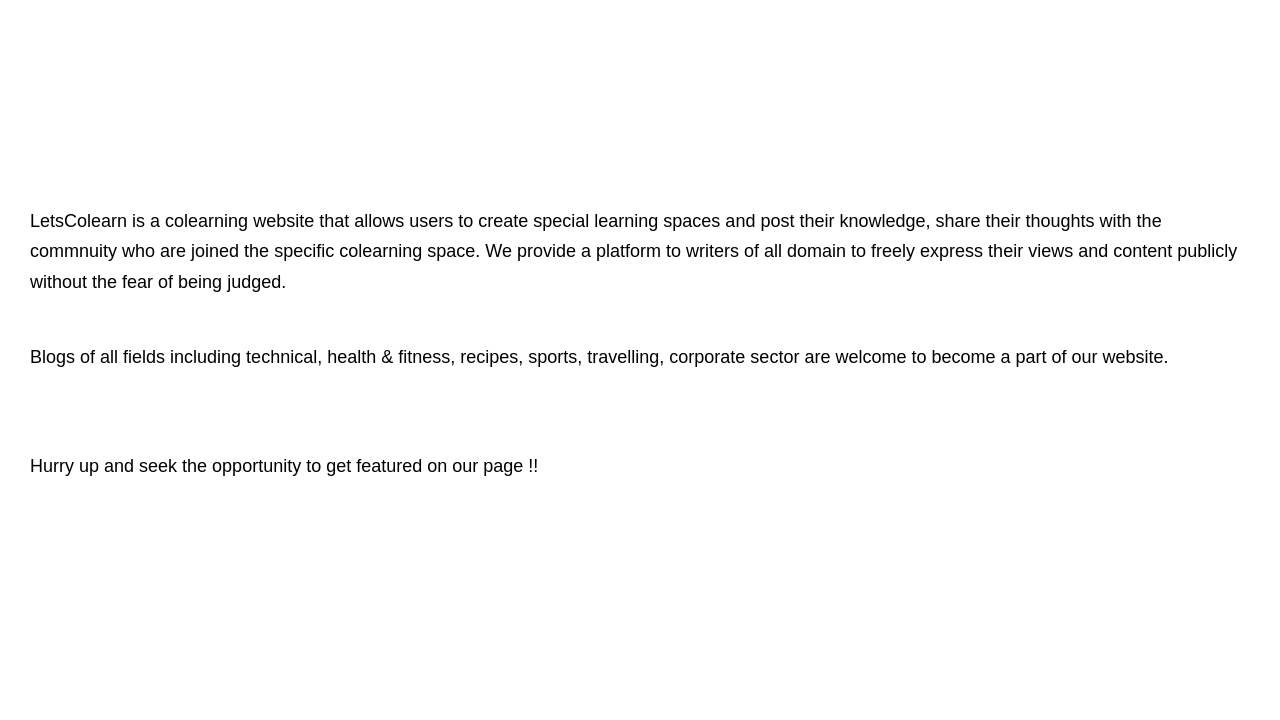
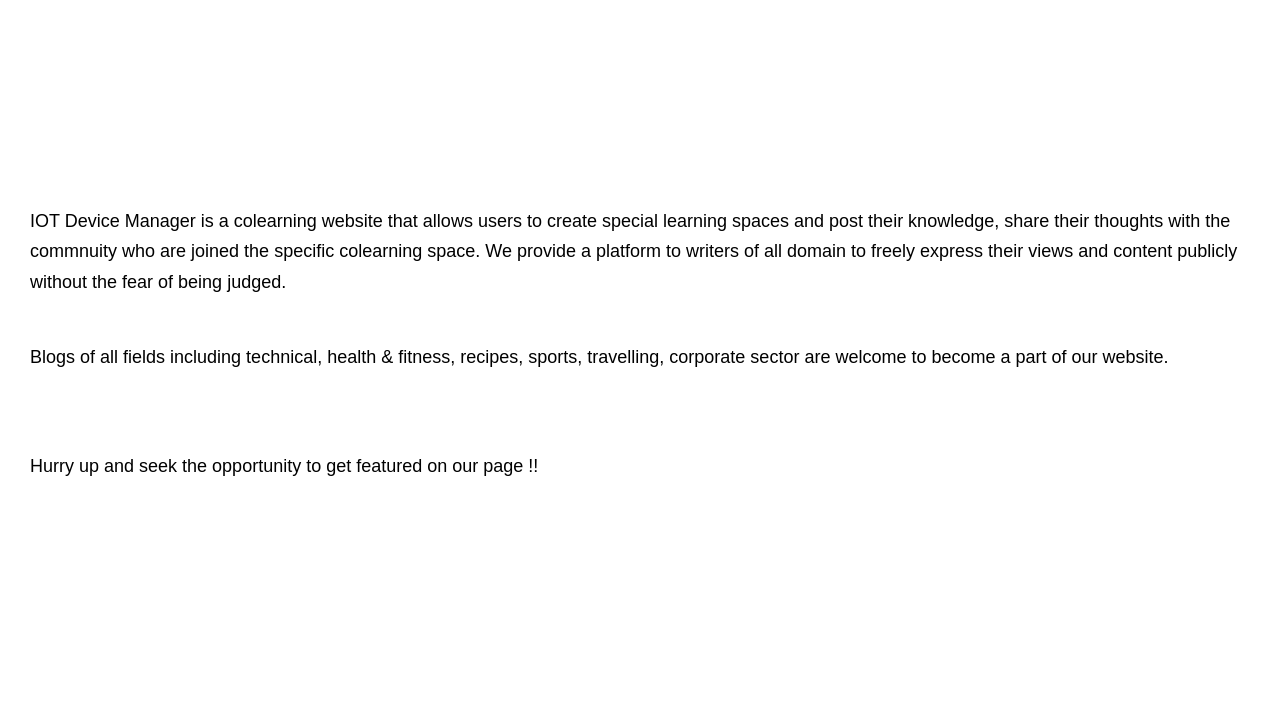
Before and after one commit to fatihcirakoglu/iot-device-management, a Django app: page /about/ in a window 1280 px wide. Shown: the part 80-800 px from the top of the page. Run offline with Django 4.2, Linux system fonts and the light colour scheme.

Commit message:
feat: added about application page

```diff
--- a/src/iotapp/templates/about.html
+++ b/src/iotapp/templates/about.html
@@ -1,4 +1,4 @@
-{% extends "base.html" %} {% block title %} About LetsColearn {% endblock title %}
+{% extends "base.html" %} {% block title %} About IOT Device Manager {% endblock title %}
 {% block content %}
 <!-- Add header -->
 {% include "header.html" %}
@@ -8,7 +8,7 @@
   <div class="about">
     <ul>
       <li>
-        LetsColearn is a colearning website that allows users to create special learning spaces and
+        IOT Device Manager is a colearning website that allows users to create special learning spaces and
         post their knowledge, share their thoughts with the commnuity who are joined the specific colearning space.
         We provide a platform to writers of all domain to freely express their views and content publicly
         without the fear of being judged.
--- a/src/iotapp/templates/description.html
+++ b/src/iotapp/templates/description.html
@@ -1,8 +1,8 @@
 <div class="description">
     {% if  favorites %}
-    <h2 class="fav">Your CoLearn Spaces</h2>
+    <h2 class="fav">Your Devices</h2>
     {% else %}
-    <h2>Welcome to LetsColearn !!</h2>
-    <p>Share your knowledge with others and grow together &#128515;</p>
+    <h2>Welcome to IOT Device Manager !!</h2>
+    <p>Add and monitor your devices!</p>
     {% endif %}
   </div>
```
